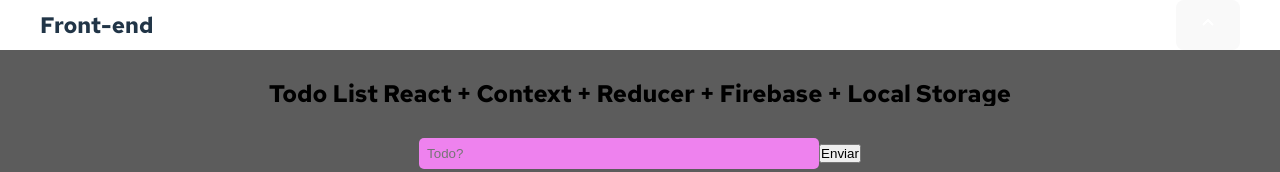
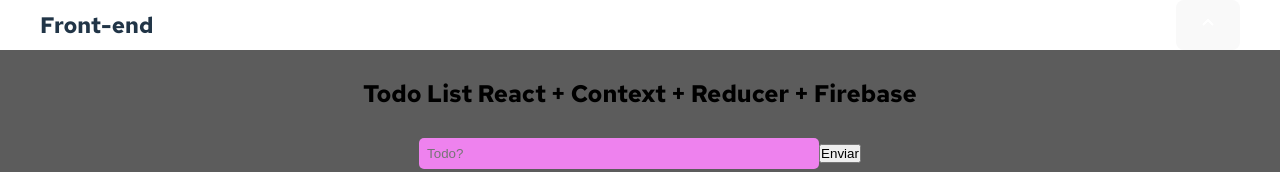
Before and after one commit to GonzaloArray/front-end-collection-react, a React (Vite) app: page /todolist in a window 1280 px wide. Shown: the top 172 px of the page. Built offline with nearby package versions, Linux system fonts and the light colour scheme; no server answers; the database is empty; the HTML template or start-up script is replaced by a standard one.

Commit message:
Change commit

```diff
--- a/package.json
+++ b/package.json
@@ -13,6 +13,7 @@
     "canvas-confetti": "1.6.0",
     "firebase": "^9.17.1",
     "framer-motion": "8.5.0",
+    "pnpm": "^7.27.1",
     "react": "^18.2.0",
     "react-dom": "^18.2.0",
     "react-responsive": "^9.0.2",
--- a/src/views/TodoList.jsx
+++ b/src/views/TodoList.jsx
@@ -21,7 +21,7 @@
         initial={{ y: '150%' }}
         animate={{ y: 0 }}
       >
-        Todo List React + Context + Reducer + Firebase + Local Storage
+        Todo List React + Context + Reducer + Firebase
       </Title>
       <Todo />
     </Container>
```
Also changed, not shown: 1 other file (tests, documents, lock files or other folders).
